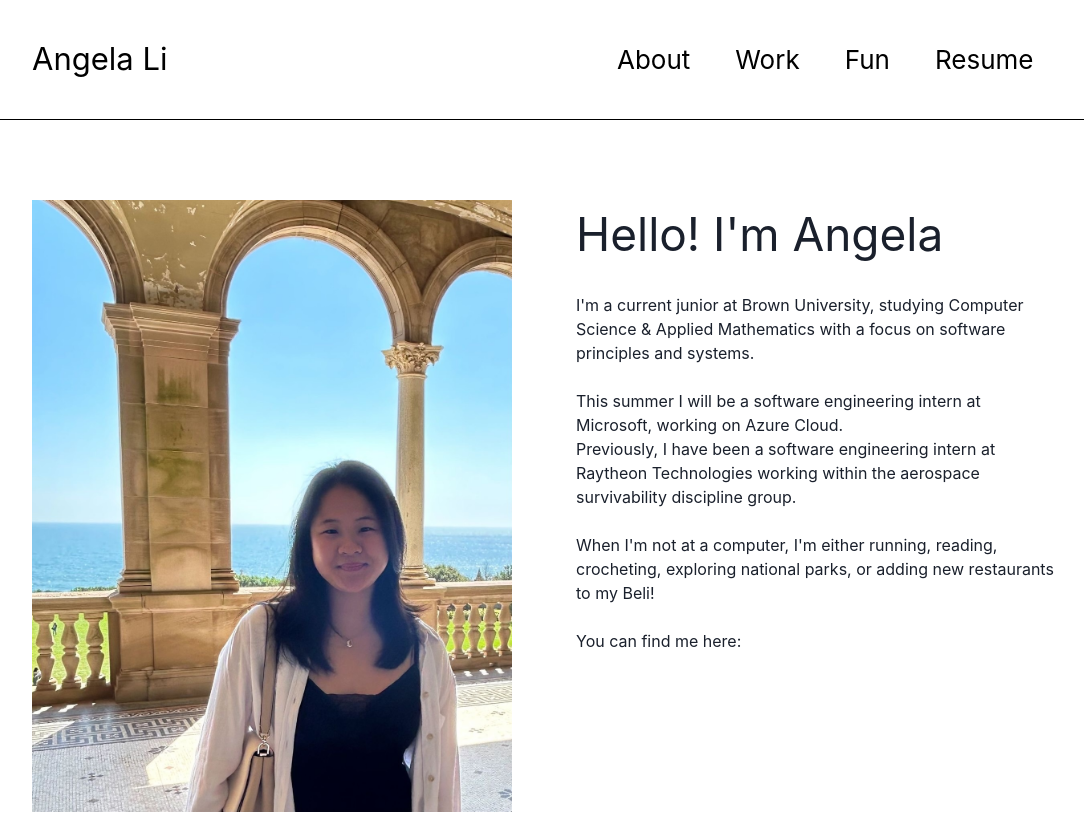
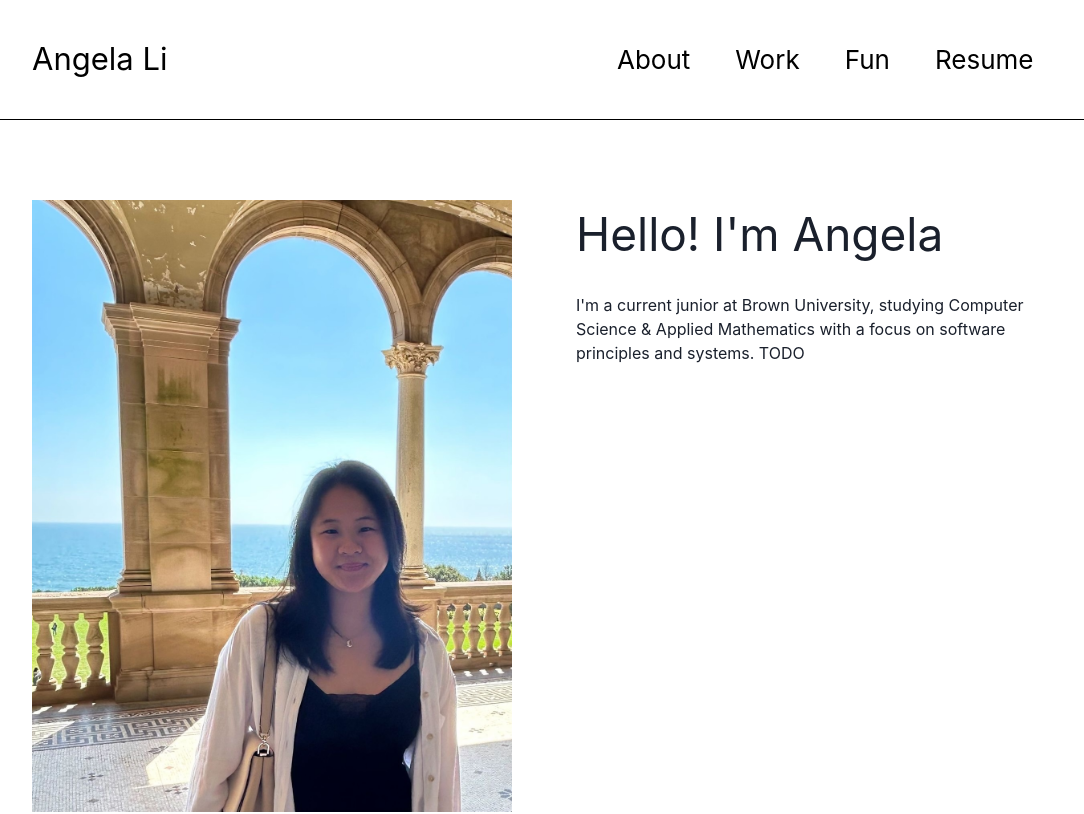
Before and after one commit to angelaaaliii/portfolio, a React (Create React App) app in the folder my-app/: page /website-design in a window 1280 px wide. Shown: the top 814 px of the page, without its empty margins (96-1180 px from the left). Built offline with nearby package versions, Linux system fonts and the light colour scheme.

Commit message:
link problems

```diff
--- a/my-app/src/App.js
+++ b/my-app/src/App.js
@@ -4,12 +4,13 @@ import './App.css';
 import NavBar from './components/NavBar';
 import About from './about/About';
 import Work from './work/Work';
-import { Routes, Route } from 'react-router-dom';
+import { BrowserRouter, Routes, Route } from 'react-router-dom';
 import CaseStudy3 from './work/CaseStudies/CaseStudy3';
 
 function App() {
   return (
     <ChakraProvider>
+
       <div className="App">
         <header className="header">
               <h2 id="name">
@@ -24,11 +25,7 @@ function App() {
           <Work></Work>
       </div>
 
-      <Routes>
-        <Route exact path="#work" ></Route>
 
-        <Route path="/website-design" element={<CaseStudy3/>}></Route>
-      </Routes>
 
     </ChakraProvider>
   );
--- a/my-app/src/about/About.js
+++ b/my-app/src/about/About.js
@@ -16,9 +16,10 @@ export default function About() {
           I'm a current junior at Brown University, studying
           Computer Science & Applied Mathematics with a focus on
           software principles and systems.
+          TODO
         </p>
         <br></br>
-        <p>This summer I will be a software engineering intern at Microsoft,
+        {/* <p>This summer I will be a software engineering intern at Microsoft,
           working on Azure Cloud.
         </p>
         <p>Previously, I have been a software engineering intern at Raytheon
@@ -27,7 +28,7 @@ export default function About() {
         <p>When I'm not at a computer, I'm either running, reading, crocheting,
           exploring national parks, or adding new restaurants to my Beli!</p>
           <br></br>
-          <p>You can find me here: </p>
+          <p>You can find me here: </p> */}
       </div>
     </div>
   );
--- a/my-app/src/work/CaseStudyItem.js
+++ b/my-app/src/work/CaseStudyItem.js
@@ -1,10 +1,19 @@
 import './CaseStudyItem.css';
-import { Link } from 'react-router-dom';
+import { Link, useNavigate } from 'react-router-dom';
 
 export default function CaseStudyItem({title, blurb, tags, thumbnail, link}) {
+  const navigate = useNavigate();
+  const handleClick = () => {
+    // window.location.href = `/${link}`;
+    console.log(link);
+    window.location.href = link;
+  }
+
   return (
+    // <div id="case-study-item" onClick={handleClick}>
+    <Link to={link}>
+
     <div id="case-study-item">
-      <Link to={link}>
       <img id ="case-study-item-img" src={thumbnail}></img>
 
       <a id="title" href="url">{title}</a>
@@ -16,7 +25,8 @@ export default function CaseStudyItem({title, blurb, tags, thumbnail, link}) {
       <div id = "case-study-item-tags">
         <p>{tags}</p>
       </div>
+    </div>
+
     </Link>
-    </div>
   );
 }
--- a/my-app/src/work/Work.js
+++ b/my-app/src/work/Work.js
@@ -10,6 +10,9 @@ import { BrowserRouter, Routes, Route } from 'react-router-dom';
 export default function Work() {
   return (
     <div id="work">
+      <Routes>
+        <Route path="/website-design" element={<CaseStudy3/>}></Route>
+      </Routes>
       <h1 id ="work-title">My Projects</h1>
 
       <div id = "case-studies">
```
Lines whose indentation alone changed are shown as unchanged.
